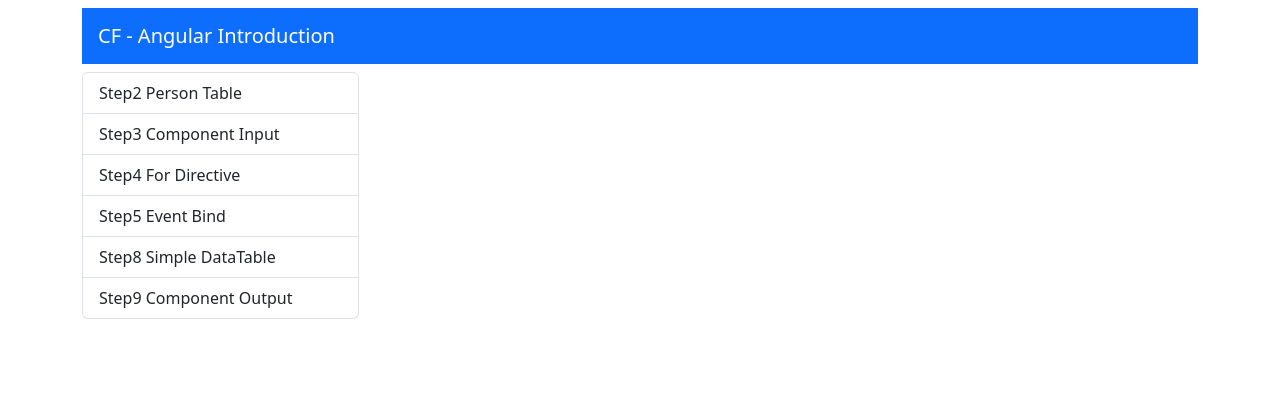
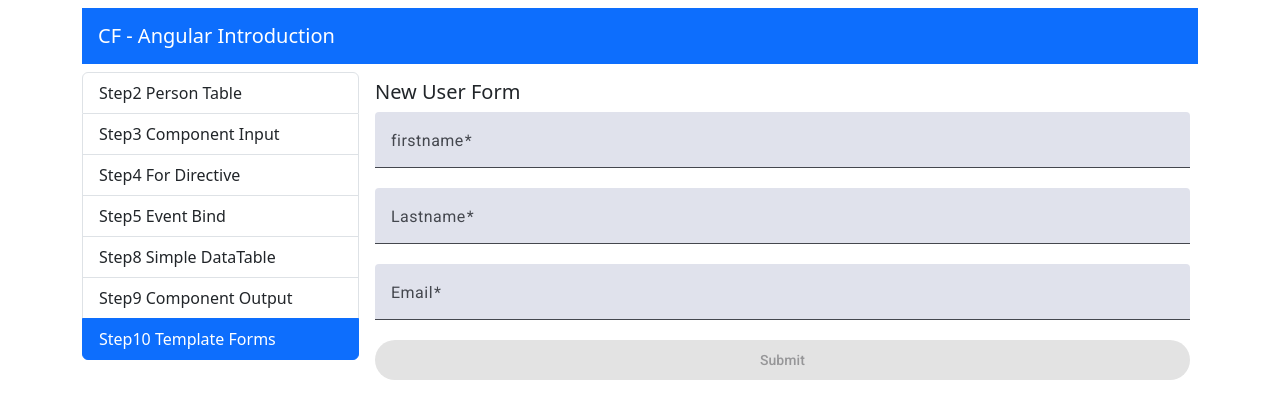
Before and after one commit to lyritzis286/angular-introduction, an Angular app: page /template-driven-form in a window 1280 px wide. Before the commit this address led to /. Shown: the top 418 px of the page. Built offline with nearby package versions, Linux system fonts and the light colour scheme.

Commit message:
feat: add Step10TemplateDrivenForms component, update routing, and integrate Angular Material theming

```diff
--- a/angular.json
+++ b/angular.json
@@ -24,7 +24,11 @@
                 "input": "public"
               }
             ],
-            "styles": ["src/styles.css", "node_modules/bootstrap/dist/css/bootstrap.min.css"],
+            "styles": [
+              "src/material-theme.scss",
+              "src/styles.css",
+              "node_modules/bootstrap/dist/css/bootstrap.min.css"
+            ],
             "scripts": ["node_modules/bootstrap/dist/js/bootstrap.bundle.min.js"]
           },
           "configurations": {
--- a/package.json
+++ b/package.json
@@ -12,10 +12,12 @@
   "private": true,
   "packageManager": "npm@11.20.0",
   "dependencies": {
+    "@angular/cdk": "^22.3.0",
     "@angular/common": "^22.3.0",
     "@angular/compiler": "^22.3.0",
     "@angular/core": "^22.3.0",
     "@angular/forms": "^22.3.0",
+    "@angular/material": "^22.3.0",
     "@angular/platform-browser": "^22.3.0",
     "@angular/router": "^22.3.0",
     "bootstrap": "^5.3.9",
--- a/src/app/app.routes.ts
+++ b/src/app/app.routes.ts
@@ -7,6 +7,7 @@ import { Step5EventBind } from './components/step5-event-bind/step5-event-bind';
 import { Step8SimpleDataTable } from './components/step8-simple-data-table/step8-simple-data-table';
 import { Step8SimpleDataTableShow } from './components/step8-simple-data-table-show/step8-simple-data-table-show';
 import { Step9ComponentOutput } from './components/step9-component-output/step9-component-output';
+import { Step10TemplateDrivenForms } from './components/step10-template-driven-forms/step10-template-driven-forms';
 
 export const routes: Routes = [
   {
@@ -39,4 +40,8 @@ export const routes: Routes = [
     component: Step8SimpleDataTableShow,
   },
   { path: 'component-output-example', component: Step9ComponentOutput },
+  {
+    path: 'template-driven-form',
+    component: Step10TemplateDrivenForms,
+  },
 ];
--- /dev/null
+++ b/src/app/components/step10-template-driven-forms/step10-template-driven-forms.html
@@ -0,0 +1,44 @@
+<div class="d-flex flex-column">
+  <h5>New User Form</h5>
+  <form #eform="ngForm" class="d-flex flex-column">
+    <mat-form-field>
+      <mat-label>firstname</mat-label>
+      <input matInput required type="text" name="firstname" ngModel #firstname="ngModel" />
+      <mat-error>First Name is required</mat-error>
+    </mat-form-field>
+
+    <mat-form-field>
+      <mat-label>Lastname</mat-label>
+      <input matInput required name="lastname" type="text" ngModel #lastname="ngModel" />
+      <mat-error>Lastname is required</mat-error>
+    </mat-form-field>
+
+    <mat-form-field>
+      <mat-label>Email</mat-label>
+      <input
+        matInput
+        required
+        name="email"
+        type="text"
+        pattern="[a-zA-Z0-9\.\-]+@[a-zA-Z0-9\.\-]+\.[a-zA-Z]{2,}"
+        ngModel
+        #email="ngModel"
+      />
+      @if (email.errors && email.errors['required']) {
+        <mat-error>Email is required</mat-error>
+      }
+      @if (email.errors && email.errors['pattern']) {
+        <mat-error>Invalid email</mat-error>
+      }
+    </mat-form-field>
+
+    <button
+      mat-flat-button
+      color="primary"
+      [disabled]="eform.invalid"
+      (click)="onSubmit(eform.value)"
+    >
+      Submit
+    </button>
+  </form>
+</div>
--- /dev/null
+++ b/src/app/components/step10-template-driven-forms/step10-template-driven-forms.ts
@@ -0,0 +1,21 @@
+import { Component, ViewChild } from '@angular/core';
+import { FormsModule, NgForm } from '@angular/forms';
+import { MatSelectModule } from '@angular/material/select';
+import { MatInputModule } from '@angular/material/input';
+import { MatFormFieldModule } from '@angular/material/form-field';
+import { MatButtonModule } from '@angular/material/button';
+import { Person } from '../../shared/interfaces/person';
+
+@Component({
+  imports: [FormsModule, MatFormFieldModule, MatSelectModule, MatInputModule, MatButtonModule],
+  selector: 'app-step10-template-driven-forms',
+  styleUrl: './step10-template-driven-forms.css',
+  templateUrl: './step10-template-driven-forms.html',
+})
+export class Step10TemplateDrivenForms {
+  @ViewChild('eform', { static: false }) form: NgForm | undefined;
+
+  onSubmit(value: Person) {
+    console.log('Form Submit', value);
+  }
+}
--- a/src/app/components/step7-list-group-menu/step7-list-group-menu.ts
+++ b/src/app/components/step7-list-group-menu/step7-list-group-menu.ts
@@ -15,5 +15,6 @@ export class Step7ListGroupMenu {
     { text: 'Step5 Event Bind', routerLink: 'event-bind-example' },
     { text: 'Step8 Simple DataTable', routerLink: 'simple-data-table-example' },
     { text: 'Step9 Component Output', routerLink: 'component-output-example' },
+    { text: 'Step10 Template Forms', routerLink: 'template-driven-form' },
   ];
 }
--- a/src/index.html
+++ b/src/index.html
@@ -1,11 +1,21 @@
 <!doctype html>
 <html lang="en">
   <head>
-  <meta charset="utf-8">
+    <meta charset="utf-8" />
     <title>AngularIntroduction</title>
-  <base href="/">
-  <meta name="viewport" content="width=device-width, initial-scale=1">
-  <link rel="icon" type="image/x-icon" href="favicon.ico">
+    <base href="/" />
+    <meta name="viewport" content="width=device-width, initial-scale=1" />
+    <link rel="icon" type="image/x-icon" href="favicon.ico" />
+    <link rel="preconnect" href="https://fonts.googleapis.com" />
+    <link rel="preconnect" href="https://fonts.gstatic.com" crossorigin />
+    <link
+      href="https://fonts.googleapis.com/css2?family=Roboto:wght@300;400;500&display=swap"
+      rel="stylesheet"
+    />
+    <link
+      href="https://fonts.googleapis.com/icon?family=Material+Symbols+Outlined"
+      rel="stylesheet"
+    />
   </head>
   <body>
     <app-root></app-root>
--- /dev/null
+++ b/src/material-theme.scss
@@ -0,0 +1,38 @@
+// Include theming for Angular Material with `mat.theme()`.
+// This Sass mixin will define CSS variables that are used for styling Angular Material
+// components according to the Material 3 design spec.
+// Learn more about theming and how to use it for your application's
+// custom components at https://material.angular.dev/guide/theming
+@use '@angular/material' as mat;
+
+html {
+  height: 100%;
+  @include mat.theme(
+    (
+      color: (
+        primary: mat.$azure-palette,
+        tertiary: mat.$blue-palette,
+      ),
+      typography: Roboto,
+      density: 0,
+    )
+  );
+}
+
+body {
+  // Default the application to a light color theme. This can be changed to
+  // `dark` to enable the dark color theme, or to `light dark` to defer to the
+  // user's system settings.
+  color-scheme: light;
+
+  // Set a default background, font and text colors for the application using
+  // Angular Material's system-level CSS variables. Learn more about these
+  // variables at https://material.angular.dev/guide/system-variables
+  background-color: var(--mat-sys-surface);
+  color: var(--mat-sys-on-surface);
+  font: var(--mat-sys-body-medium);
+
+  // Reset the user agent margin.
+  margin: 0;
+  height: 100%;
+}
```
Also changed, not shown: src/app/components/step10-template-driven-forms/step10-template-driven-forms.css (added), 2 other files (tests, documents, lock files or other folders). Lines whose indentation alone changed are shown as unchanged.
